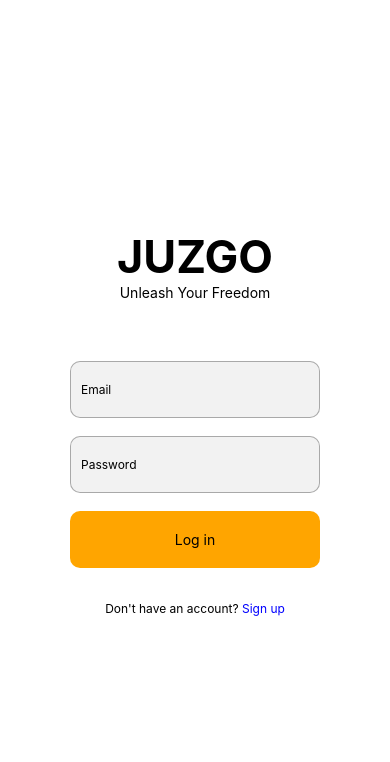
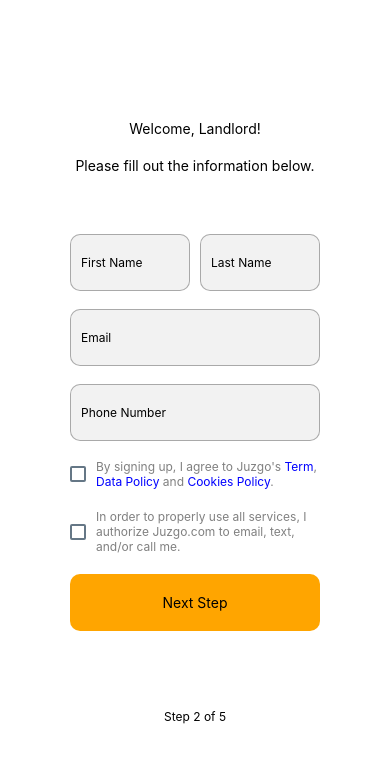
Before and after one commit to sean-xiao-zhao7/juzgo, a React Native app: screen /SignupLandlordInfoScreen in a window 390 px wide. Shown: the top 762 px of the page. Built offline with nearby package versions, Linux system fonts and the light colour scheme.

Commit message:
Complete landlord info screen

```diff
--- a/App.js
+++ b/App.js
@@ -5,6 +5,7 @@ import { createNativeStackNavigator } from "@react-navigation/native-stack";
 // screens
 import LoginScreen from "./src/screens/auth/LoginScreen";
 import SignUpChoiceScreen from "./src/screens/register/SignUpChoiceScreen";
+import SignupLandlordInfoScreen from "./src/screens/register/SignupLandlordInfoScreen";
 
 // navigation configs
 import { noHeaderConfig } from "./src/navigation-configs/configs";
@@ -27,6 +28,11 @@ export default function App() {
                         component={SignUpChoiceScreen}
                         options={noHeaderConfig}
                     />
+                    <Stack.Screen
+                        name="SignupLandlordInfoScreen"
+                        component={SignupLandlordInfoScreen}
+                        options={noHeaderConfig}
+                    />
                 </Stack.Navigator>
             </NavigationContainer>
         </>
--- /dev/null
+++ b/src/components/forms/UserInfoForm.js
@@ -0,0 +1,83 @@
+import { View, CheckBox } from "react-native";
+import { Link } from "@react-navigation/native";
+
+// comps
+import CustomTextInput from "../inputs/CustomTextInput";
+import Button1 from "../../components/buttons/Button1";
+import TextSmall from "../../components/texts/TextSmall";
+import { colors } from "../../styles/colors";
+
+const UserInfoForm = (props) => {
+    return (
+        <View style={{ alignItems: "center" }}>
+            <View
+                style={{
+                    flexDirection: "row",
+                }}
+            >
+                <CustomTextInput
+                    placeholder={"First Name"}
+                    style={{ width: 120, marginRight: 10 }}
+                />
+                <CustomTextInput
+                    placeholder={"Last Name"}
+                    style={{ width: 120 }}
+                />
+            </View>
+            <CustomTextInput placeholder={"Email"} />
+            <CustomTextInput placeholder={"Phone Number"} />
+            <View style={{ width: 250 }}>
+                <View
+                    style={{
+                        flexDirection: "row",
+                        alignItems: "center",
+                        marginBottom: 20,
+                    }}
+                >
+                    <CheckBox />
+                    <TextSmall
+                        style={{
+                            color: colors.secondaryTextColor,
+                            marginLeft: 10,
+                        }}
+                    >
+                        By signing up, I agree to Juzgo's{" "}
+                        <Link to={{}} style={{ color: colors.linkColor }}>
+                            Term
+                        </Link>
+                        ,{" "}
+                        <Link to={{}} style={{ color: colors.linkColor }}>
+                            Data Policy
+                        </Link>{" "}
+                        and{" "}
+                        <Link to={{}} style={{ color: colors.linkColor }}>
+                            Cookies Policy
+                        </Link>
+                        .
+                    </TextSmall>
+                </View>
+                <View
+                    style={{
+                        flexDirection: "row",
+                        alignItems: "center",
+                        marginBottom: 20,
+                    }}
+                >
+                    <CheckBox />
+                    <TextSmall
+                        style={{
+                            color: colors.secondaryTextColor,
+                            marginLeft: 10,
+                        }}
+                    >
+                        In order to properly use all services, I authorize
+                        Juzgo.com to email, text, and/or call me.
+                    </TextSmall>
+                </View>
+            </View>
+            <Button1 text="Next Step" />
+        </View>
+    );
+};
+
+export default UserInfoForm;
--- a/src/components/inputs/CustomTextInput.js
+++ b/src/components/inputs/CustomTextInput.js
@@ -5,15 +5,12 @@ import { StyleSheet, TextInput, View } from "react-native";
 
 const CustomTextInput = (props) => {
     return (
-        <View>
-            {/* <TextRegular>{props.label}</TextRegular> */}
-            <TextInput
-                {...props.config}
-                placeholder={props.label}
-                onChangeText={props.onChangeText}
-                style={style.input}
-            />
-        </View>
+        <TextInput
+            {...props.config}
+            placeholder={props.placeholder}
+            onChangeText={props.onChangeText}
+            style={[style.input, props.style]}
+        />
     );
 };
 
--- a/src/components/texts/TextRegular.js
+++ b/src/components/texts/TextRegular.js
@@ -1,7 +1,7 @@
 import { Text } from "react-native";
 
 const TextRegular = (props) => {
-    return <Text>{props.children}</Text>;
+    return <Text style={props.style}>{props.children}</Text>;
 };
 
 export default TextRegular;
--- a/src/screens/auth/LoginScreen.js
+++ b/src/screens/auth/LoginScreen.js
@@ -15,8 +15,8 @@ const LoginScreen = (props) => {
             <HeadingLarge>JUZGO</HeadingLarge>
             <TextRegular>Unleash Your Freedom</TextRegular>
             <View style={{ marginTop: 60 }}>
-                <CustomTextInput label={"Email"} />
-                <CustomTextInput label={"Password"} />
+                <CustomTextInput placeholder={"Email"} />
+                <CustomTextInput placeholder={"Password"} />
                 <Button1 text="Log in" />
                 <View style={{ alignItems: "center", marginTop: 15 }}>
                     <TextSmall>
--- a/src/screens/register/SignupChoiceScreen.js
+++ b/src/screens/register/SignupChoiceScreen.js
@@ -1,5 +1,3 @@
-import { View } from "react-native";
-
 // comps
 import ScreenContainer from "../../components/containers/ScreenContainer";
 import TextRegular from "../../components/texts/TextRegular";
@@ -11,7 +9,13 @@ const SignupChoiceScreen = (props) => {
         <ScreenContainer>
             <TextRegular>What type of account are you</TextRegular>
             <TextRegular>looking to sign up?</TextRegular>
-            <Button1 text="Landlord" style={{ marginTop: 60 }} />
+            <Button1
+                text="Landlord"
+                style={{ marginTop: 60 }}
+                onPress={() => {
+                    props.navigation.navigate("SignupLandlordInfoScreen");
+                }}
+            />
             <Button1 text="Tenant" />
             <TextSmall style={{ marginTop: 60 }}>Step 1 of 5</TextSmall>
         </ScreenContainer>
--- a/src/screens/register/SignupLandlordInfoScreen.js
+++ b/src/screens/register/SignupLandlordInfoScreen.js
@@ -1,14 +1,21 @@
-import { View } from "react-native";
-
 // comps
+import ScreenContainer from "../../components/containers/ScreenContainer";
 import TextRegular from "../../components/texts/TextRegular";
+import UserInfoForm from "../../components/forms/UserInfoForm";
+import TextSmall from "../../components/texts/TextSmall";
 
 const SignupLandlordInfoScreen = (props) => {
     return (
-        <View>
-            <TextRegular>Welcome, Landlord!</TextRegular>
-            <TextRegular>Please fill out the information below. </TextRegular>
-        </View>
+        <ScreenContainer>
+            <TextRegular style={{ marginBottom: 20 }}>
+                Welcome, Landlord!
+            </TextRegular>
+            <TextRegular style={{ marginBottom: 60 }}>
+                Please fill out the information below.
+            </TextRegular>
+            <UserInfoForm />
+            <TextSmall style={{ marginTop: 60 }}>Step 2 of 5</TextSmall>
+        </ScreenContainer>
     );
 };
 
--- a/src/styles/colors.js
+++ b/src/styles/colors.js
@@ -5,4 +5,6 @@ export const colors = {
 
     // text colors
     primaryTextColor: "black",
+    secondaryTextColor: "gray",
+    linkColor: "blue",
 };
```
